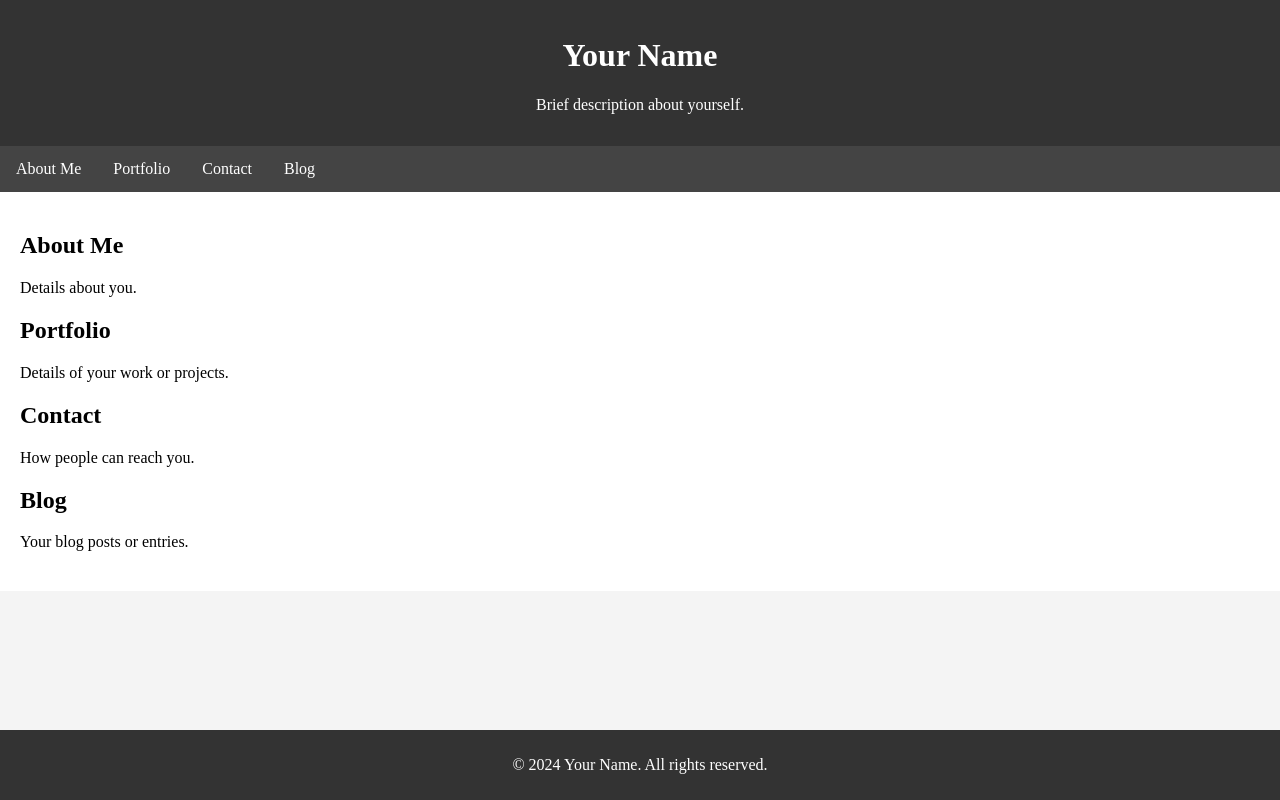
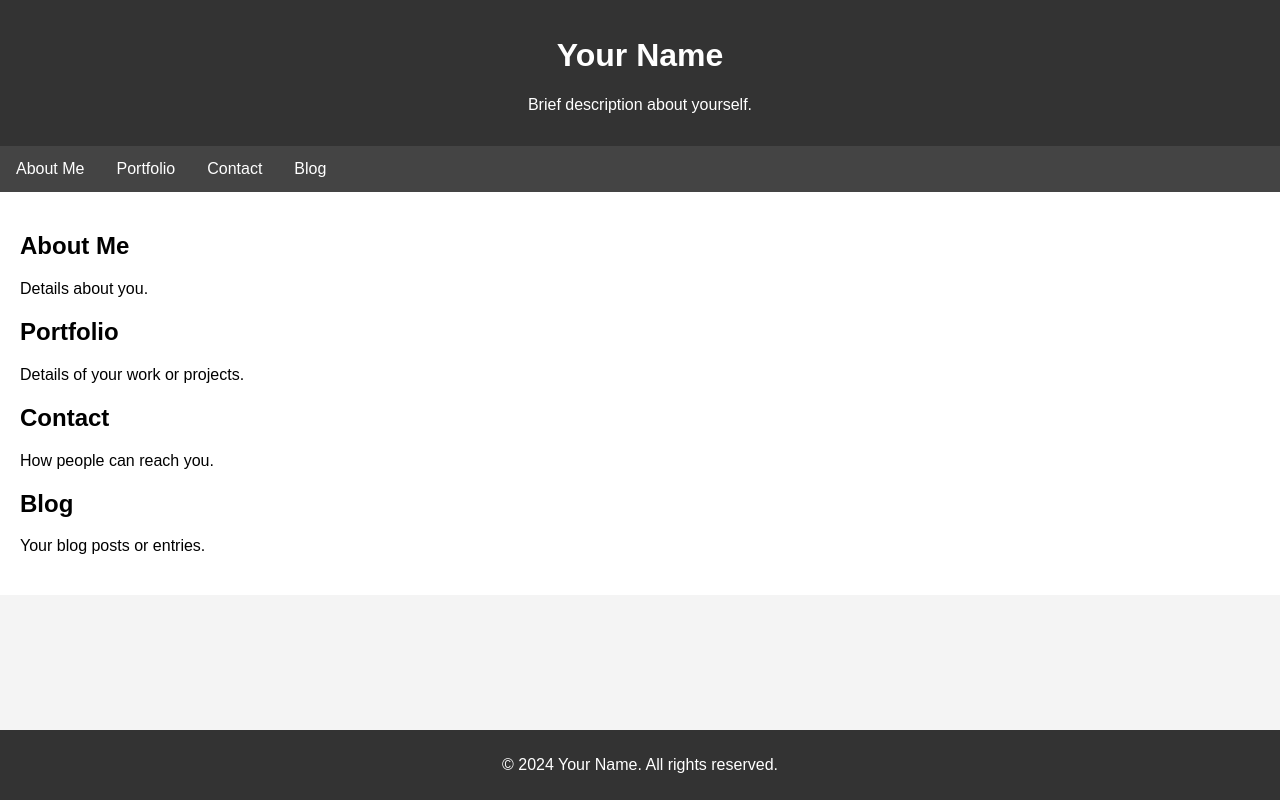
Before and after one commit to ManojKRISHNAPPA/MD_devops_rocksgroup, a plain HTML site: page index.html in a window 1280 px wide. Drawn offline with Linux system fonts and the light colour scheme.

Commit message:
code changes

```diff
--- a/index.html
+++ b/index.html
@@ -10,10 +10,10 @@
     <title>Personal Webpage</title>
     <style>
         body {
-            font-family: Arial,......... sans-serif;
+            font-family: Arial, sans-serif;
             margin: 0;
             padding: 0;
-            background-color: #f4f4f4;........
+            background-color: #f4f4f4;
         }
 
         header {
```
